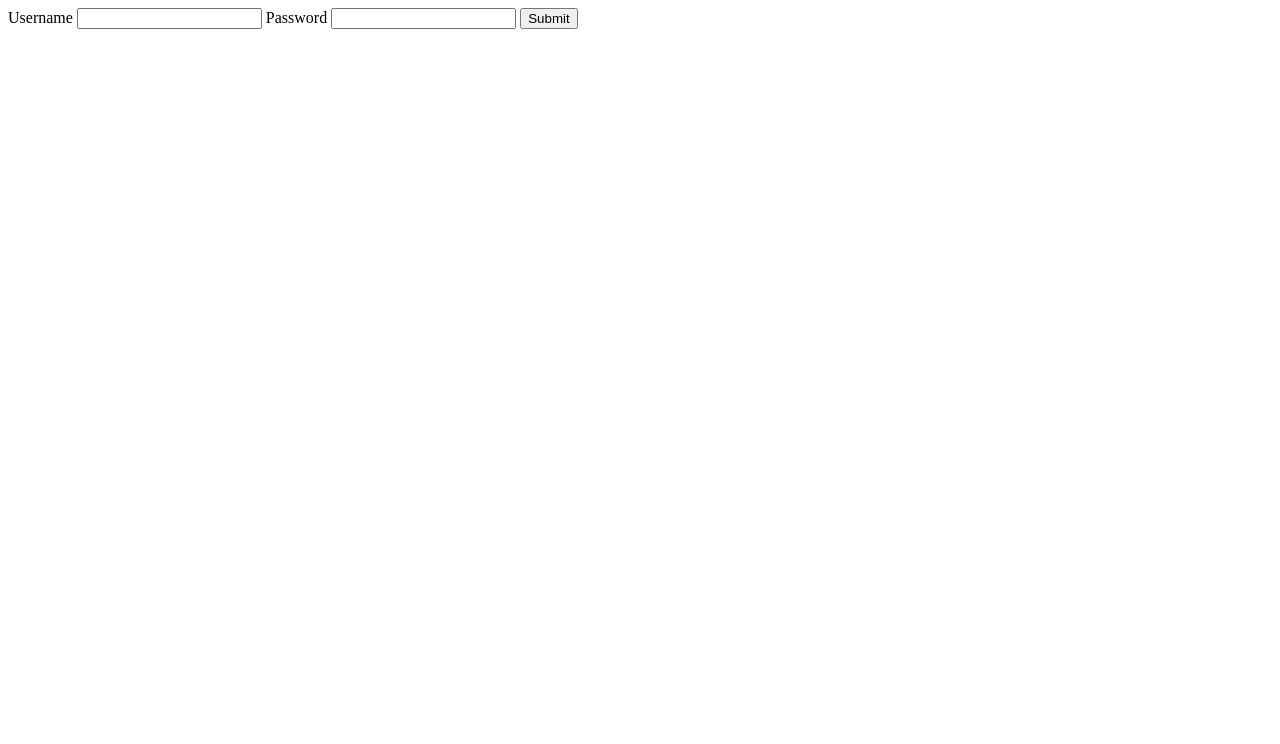
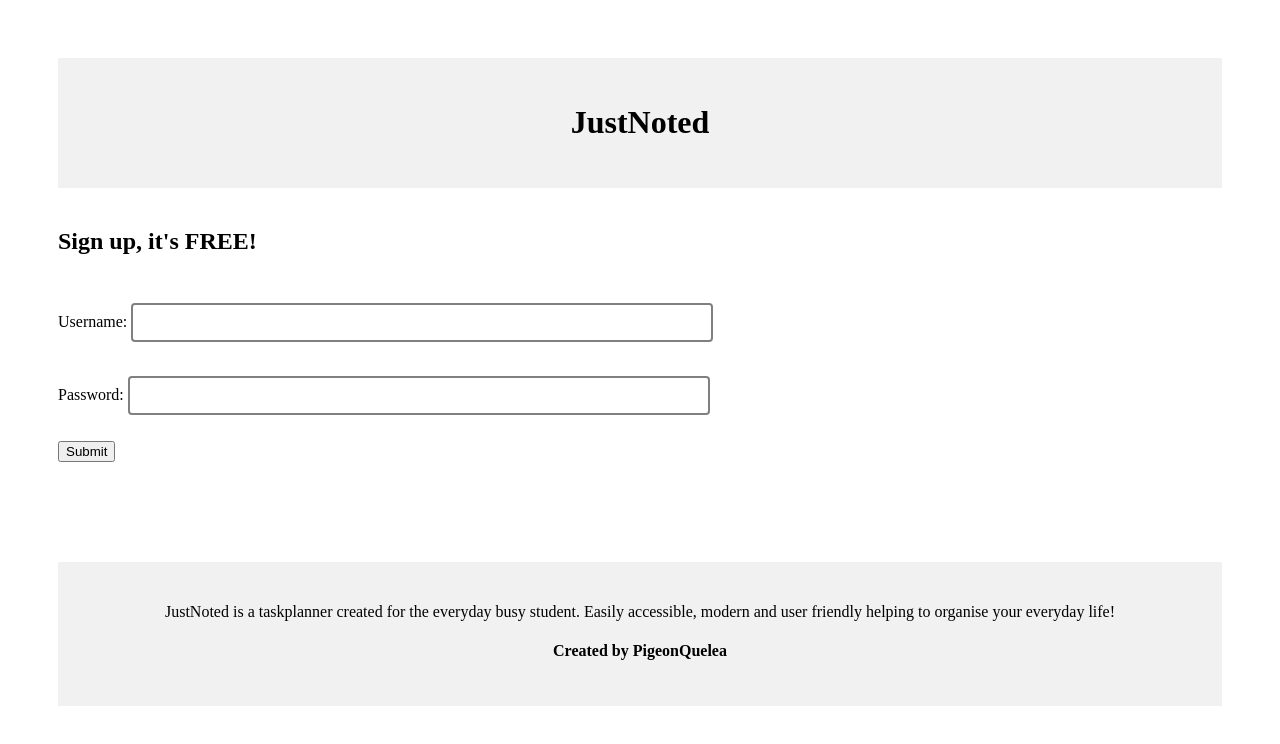
Before and after one commit to tigerstedt/Justnoted, a website: page justnoted/public/createUser.html in a window 1280 px wide. Drawn offline with Linux system fonts and the light colour scheme.

Commit message:
commit on 'main'

```diff
--- a/justnoted/public/createUser.html
+++ b/justnoted/public/createUser.html
@@ -4,19 +4,37 @@
 <head>
     <meta charset="UTF-8">
     <meta name="viewport" content="width=device-width, initial-scale=1.0">
+    <link rel="stylesheet" href="signup&login.css">
     <title>Document</title>
 </head>
 
 <body>
-    <label for="username">Username</label>
-    <input id="username" type="text">
+    <div class="header">
+        <h1>JustNoted</h1>
+      </div>
 
-    <label for="password">Password</label>
-    <input id="password" type="password">
+      <div class="card">
+          <h2>Sign up, it's FREE!</h2>
+      </div>
+      <div class="card">
+        <form>
+            <label for="username">Username:</label>
+            <input type="text" id="username"><br></br>
+            <label for="password">Password:</label>
+            <input type="password" id="password"><br></br>
 
-    <button id="submit">Submit</button>
+          </form>
+          <button id="submit">Submit</button>
+        </div>
+
+
+      <div class="footer">
+        <p>JustNoted is a taskplanner created for the everyday busy student.    Easily accessible, modern and user friendly helping to organise your everyday life!</p>
+        <h4>Created by PigeonQuelea</h4>
+      </div>
 
 </body>
+
 <script>
 
     let username = document.getElementById("username")
--- /dev/null
+++ b/justnoted/public/signup&login.css
@@ -0,0 +1,45 @@
+.sansserif{
+    font-family: 'Roboto', sans-serif;
+}
+
+  .header {
+    background-color: #f1f1f1;
+    padding: 25px;
+    text-align: center;
+  }
+
+  body {
+    background-color: rgb(255, 255, 255);
+    padding: 50px;
+  }
+
+  .card {
+      padding-top: 20px;
+  }
+  input[type=text] {
+    width: 50%;
+    padding: 10px 40px;
+    margin: 8px 0px;
+    box-sizing: border-box;
+    border: 2px solid gray;
+    border-radius: 4px;
+    background-color: #ffffff;
+    color: rgb(41, 41, 41);
+  }
+  input[type=password] {
+    width: 50%;
+    padding: 10px 40px;
+    margin: 8px 0px;
+    box-sizing: border-box;
+    border: 2px solid gray;
+    border-radius: 4px;
+    background-color: #ffffff;
+    color: rgb(41, 41, 41);
+  }
+
+  .footer {
+    background-color: #F1F1F1;
+    text-align: center;
+    padding: 25px;
+    margin-top: 100px;
+  }
```
Also changed, not shown: 1 other file.
